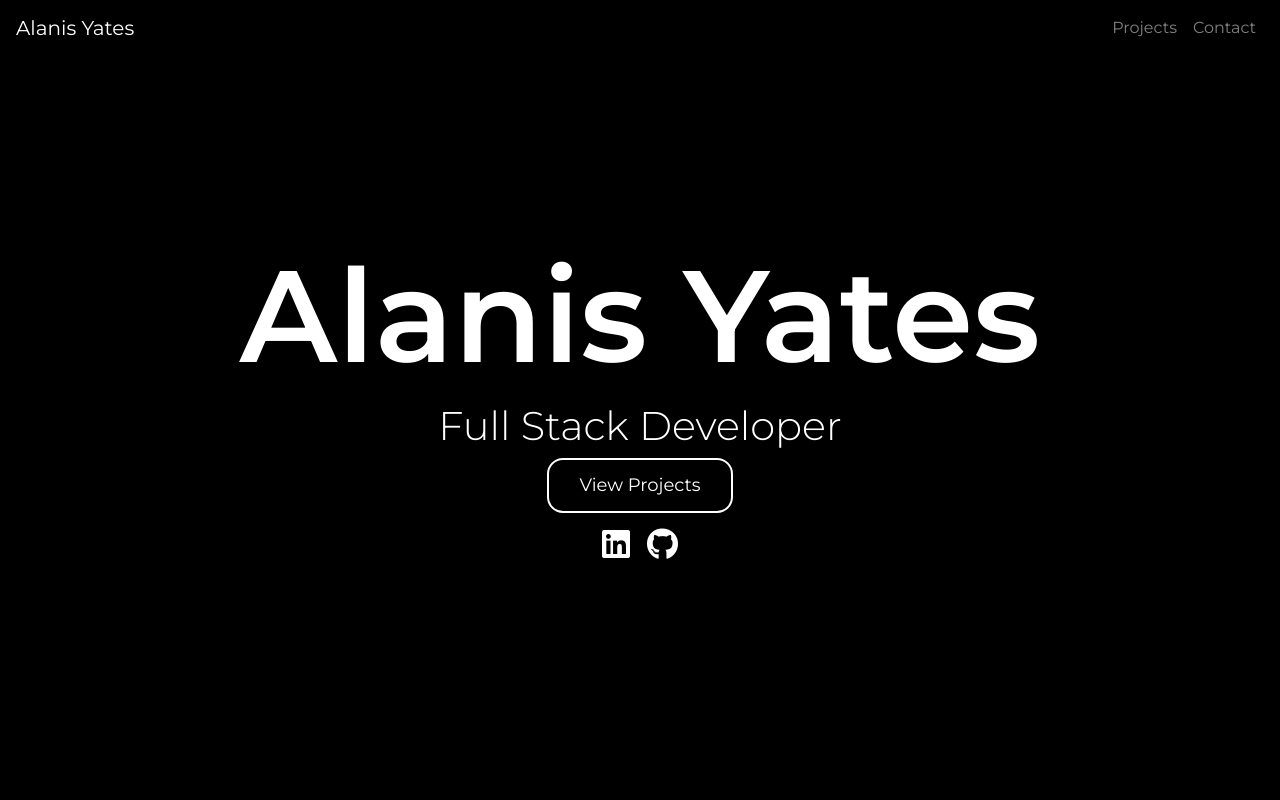
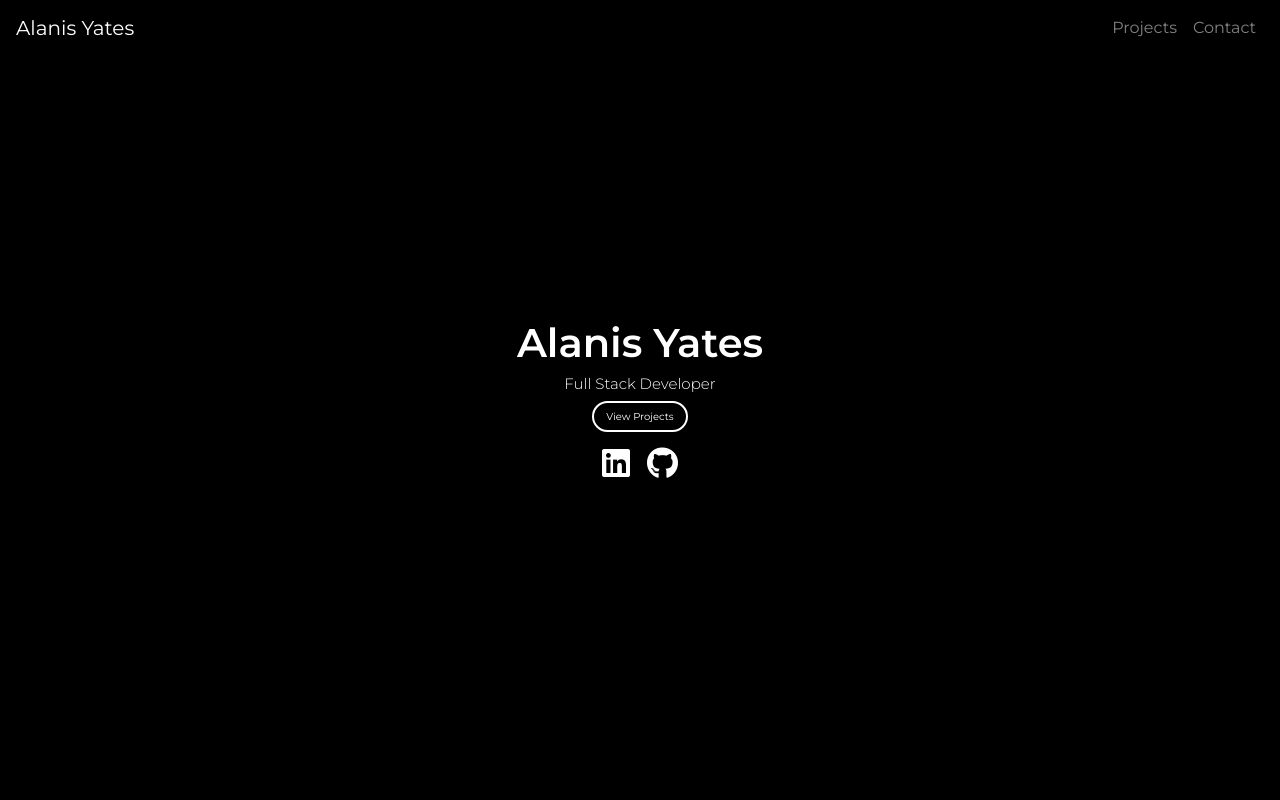
Before and after one commit to AlanisYates/Portfolio-v2, a plain HTML site: page index.html in a window 1280 px wide. Shown: the top 800 px of the page. Drawn offline with nearby package versions, Linux system fonts and the light colour scheme.

Commit message:
Formatting the home page

```diff
--- a/styles.css
+++ b/styles.css
@@ -13,24 +13,23 @@ a {
 
 .main-primary {
   color: white;
-  font-size: 130px;
+  font-size: 40px;
   font-weight: 600;
 }
 
 .main-secondary {
   color: white;
-  font-size: 40px;
+  font-size: 15px;
   font-weight: 300;
 }
 
 .main-button {
   background: none;
-  padding: 12px 30px;
   color: none;
   border: 2px solid;
   border-radius: 16px;
   outline: none;
-  font-size: 18px;
+  font-size: 10px;
 }
 
 .main-button:hover {
@@ -70,3 +69,22 @@ main {
   color: #616161;
   transition: all 0.2s ease-out;
 }
+
+/* Extra small devices (portrait phones, less than 576px) */
+/* No media query since this is the default in Bootstrap */
+
+/* Small devices (landscape phones, 576px and up) */
+@media (min-width: 576px) {
+}
+
+/* Medium devices (tablets, 768px and up) */
+@media (min-width: 768px) {
+}
+
+/* Large devices (desktops, 992px and up) */
+@media (min-width: 992px) {
+}
+
+/*  Extra large devices (large desktops, 1200px and up) */
+@media (min-width: 1200px) {
+}
```
